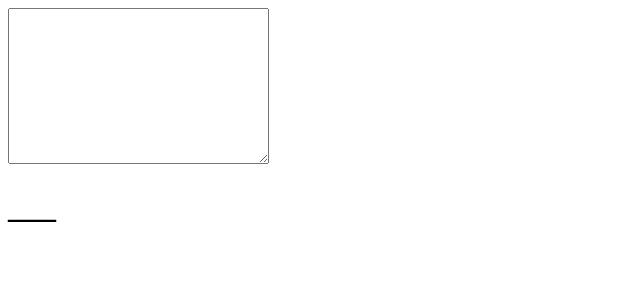
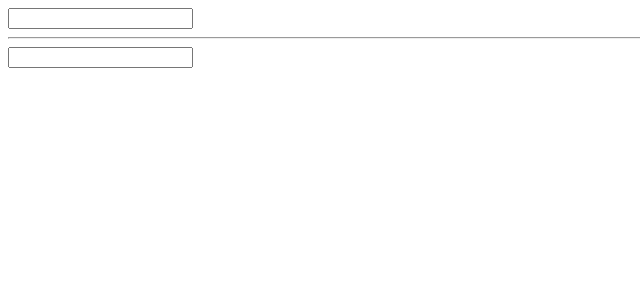
Before and after one commit to reika0717/react-book, a React (Create React App) app: page / in a window 1280 px wide. Shown: the top 300 px of the page, without its empty margins (0-640 px from the left). Built offline with nearby package versions, Linux system fonts and the light colour scheme; the HTML template or start-up script is replaced by a standard one.

Commit message:
10 Use React ref to Get a References to Specific Components

```diff
--- a/src/App.js
+++ b/src/App.js
@@ -1,35 +1,40 @@
 
 import React from 'react';
+import ReactDOM from 'react-dom';
 
 class App extends React.Component {
 constructor(){
   super();
-  this.state = {currentEvent: '___'}
-  this.update = this.update.bind(this)
+  this.state = {a: ''}
 }
-update(e){
-  this.setState({currentEvent: e.type})
+update(){
+  this.setState({
+    a: this.a.refs.input.value,
+    b: this.refs.b.value
+  })
 }
 render(){
   return(
     <div>
-      <textarea
-        onKeyPress={this.update}
-        onCopy={this.update}
-        onCut={this.update}
-        onPaste={this.update}
-        onFocus={this.update}
-        onBlur={this.update}
-        onDoubleClick={this.update}
-        onTouchStart={this.update}
-        onTouchMove={this.update}
-        onTouchEnd={this.update}
-        cols="30"
-        rows="10" />
-      <h1>{this.state.currentEvent}</h1>
+      <Input
+        ref={ Component => this.a = Component}
+        update={this.update.bind(this)}
+      /> {this.state.a}
+      <hr />
+      <input
+        ref="b"
+        type="text"
+        onChange={this.update.bind(this)}
+      />{this.state.b}
     </div>
   )
 }
 }
 
+class Input extends React.Component {
+  render(){
+    return <div><input ref="input" type="text" onChange={this.props.update}/></div>
+  }
+}
+
 export default App
```
